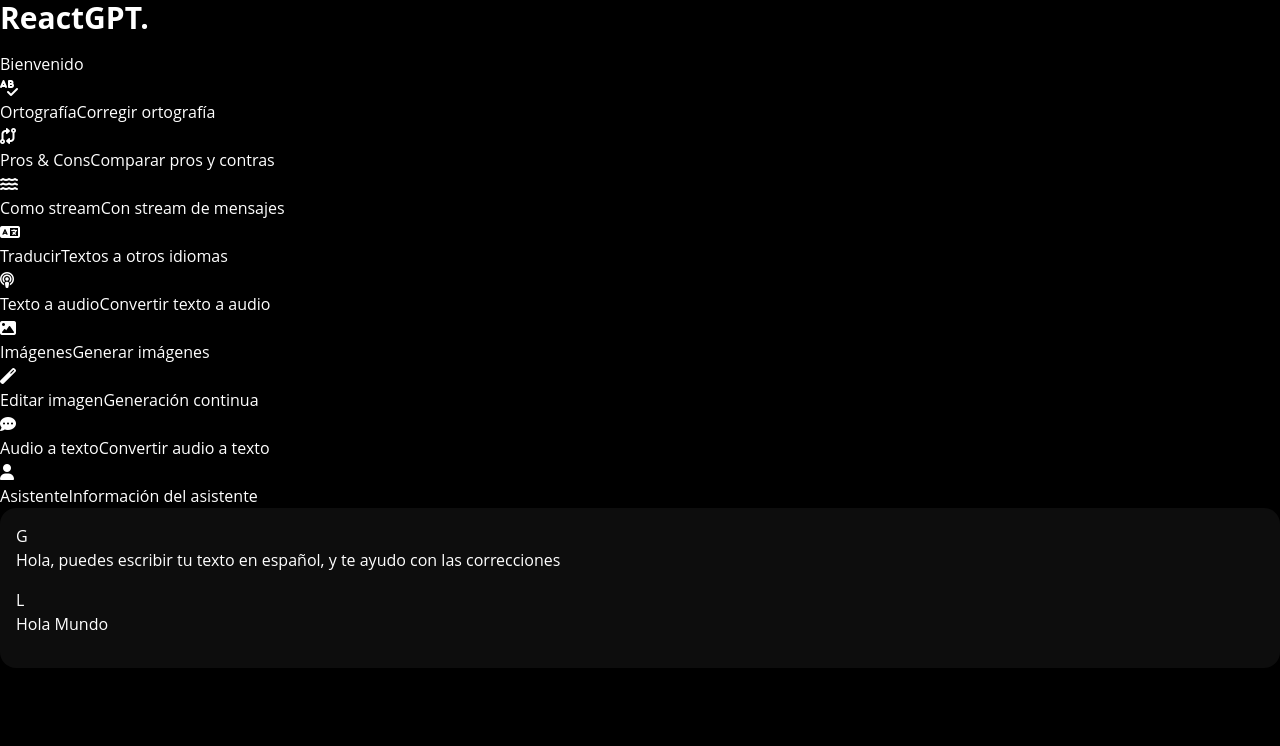
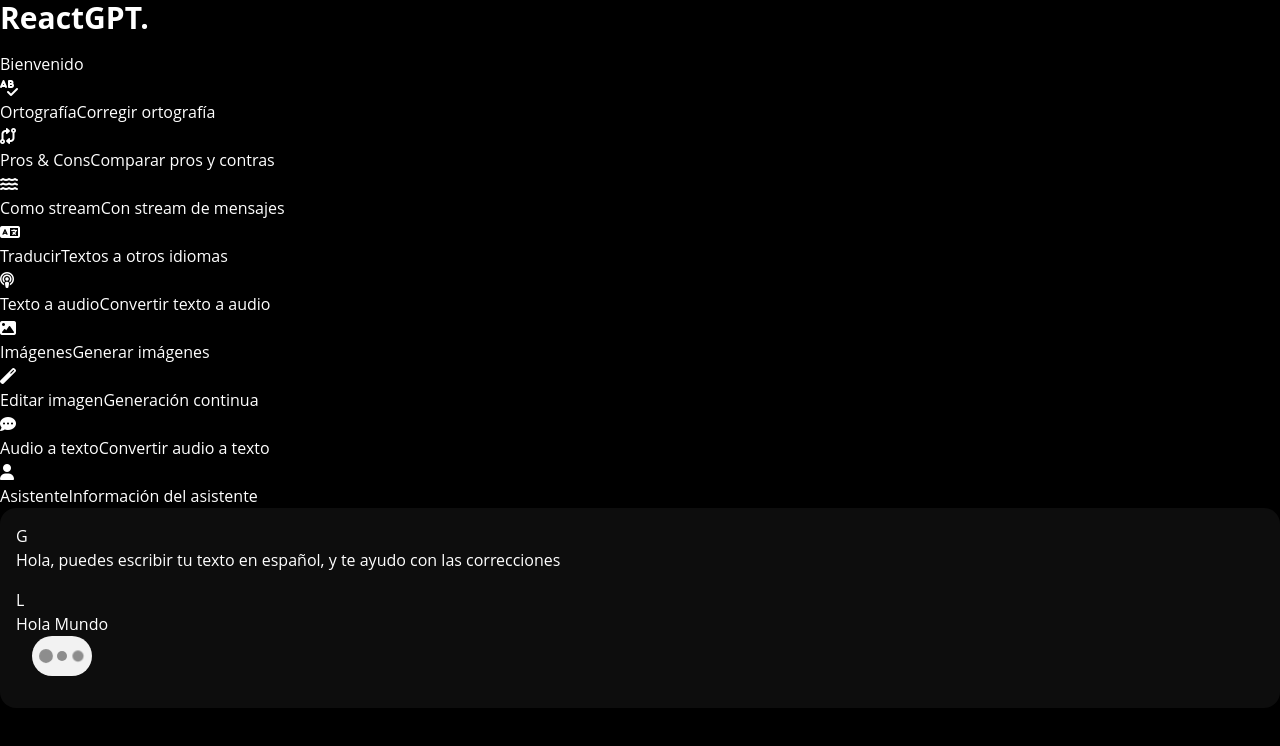
Before and after one commit to doclaag/react-openai-frontend, a React (Vite) app: page /orthography in a window 1280 px wide. Shown: the top 746 px of the page. Built offline with nearby package versions, Linux system fonts and the light colour scheme.

Commit message:
write prompt

```diff
--- a/src/presentation/components/index.ts
+++ b/src/presentation/components/index.ts
@@ -1,3 +1,6 @@
 export * from './chat-bubbles/GptMessage';
 export * from './chat-bubbles/MyMessage';
+
+export * from './loaders/TypingLoader';
+
 export * from './sidebar/SidebarMenuItem';
--- /dev/null
+++ b/src/presentation/components/loaders/TypingLoader.css
@@ -0,0 +1,81 @@
+:root {
+    --circle-size: 10px;
+    --circle-color: #8d8d8d;
+    --typing-bg-color: #f2f2f2;
+    --animation-duration: 1000ms;
+    --animation-delay: 3600ms;
+}
+
+.typing {
+    display: flex;
+    justify-content: center;
+    align-items: center;
+    width: 60px;
+    height: 40px;
+    border-radius: 20px;
+    margin: 0 1rem;
+    background-color: var(--typing-bg-color);
+}
+
+.circle {
+    display: block;
+    height: var(--circle-size);
+    width: var(--circle-size);
+    border-radius: 50%;
+    background-color: var(--circle-color);
+    margin: 3px;
+}
+
+.circle.scaling,
+.circle.bouncing {
+    animation-duration: var(--animation-duration);
+    animation-timing-function: ease-in-out;
+    animation-iteration-count: infinite;
+    animation-delay: var(--animation-delay);
+}
+
+.circle.scaling {
+    animation-name: typing;
+}
+
+.circle.bouncing {
+    animation-name: bounce;
+}
+
+.circle:nth-child(1) {
+    animation-delay: 0ms;
+}
+
+.circle:nth-child(2) {
+    animation-delay: 333ms;
+}
+
+.circle:nth-child(3) {
+    animation-delay: 666ms;
+}
+
+@keyframes typing {
+
+    0%,
+    33%,
+    100% {
+        transform: scale(1);
+    }
+
+    50% {
+        transform: scale(1.4);
+    }
+}
+
+@keyframes bounce {
+
+    0%,
+    33%,
+    100% {
+        transform: translateY(0);
+    }
+
+    50% {
+        transform: translateY(-10px);
+    }
+}
--- /dev/null
+++ b/src/presentation/components/loaders/TypingLoader.tsx
@@ -0,0 +1,15 @@
+import './TypingLoader.css';
+
+interface Props {
+    className?: string;
+}
+
+export const TypingLoader = ({ className }: Props) => {
+    return (
+        <div className={`typing ${className}`}>
+            <span className="circle scaling"></span>
+            <span className="circle scaling"></span>
+            <span className="circle scaling"></span>
+        </div>
+    )
+}
--- a/src/presentation/pages/orthography/OrthographyPage.tsx
+++ b/src/presentation/pages/orthography/OrthographyPage.tsx
@@ -1,4 +1,4 @@
-import { GptMessage, MyMessage } from '../../components';
+import { GptMessage, MyMessage, TypingLoader } from '../../components';
 
 export const OrthographyPage = () => {
   return (
@@ -9,6 +9,9 @@ export const OrthographyPage = () => {
           <GptMessage text="Hola, puedes escribir tu texto en español, y te ayudo con las correcciones" />
 
           <MyMessage text="Hola Mundo" />
+
+          <TypingLoader className="fade-in" />
+
         </div>
       </div>
     </div>
```
